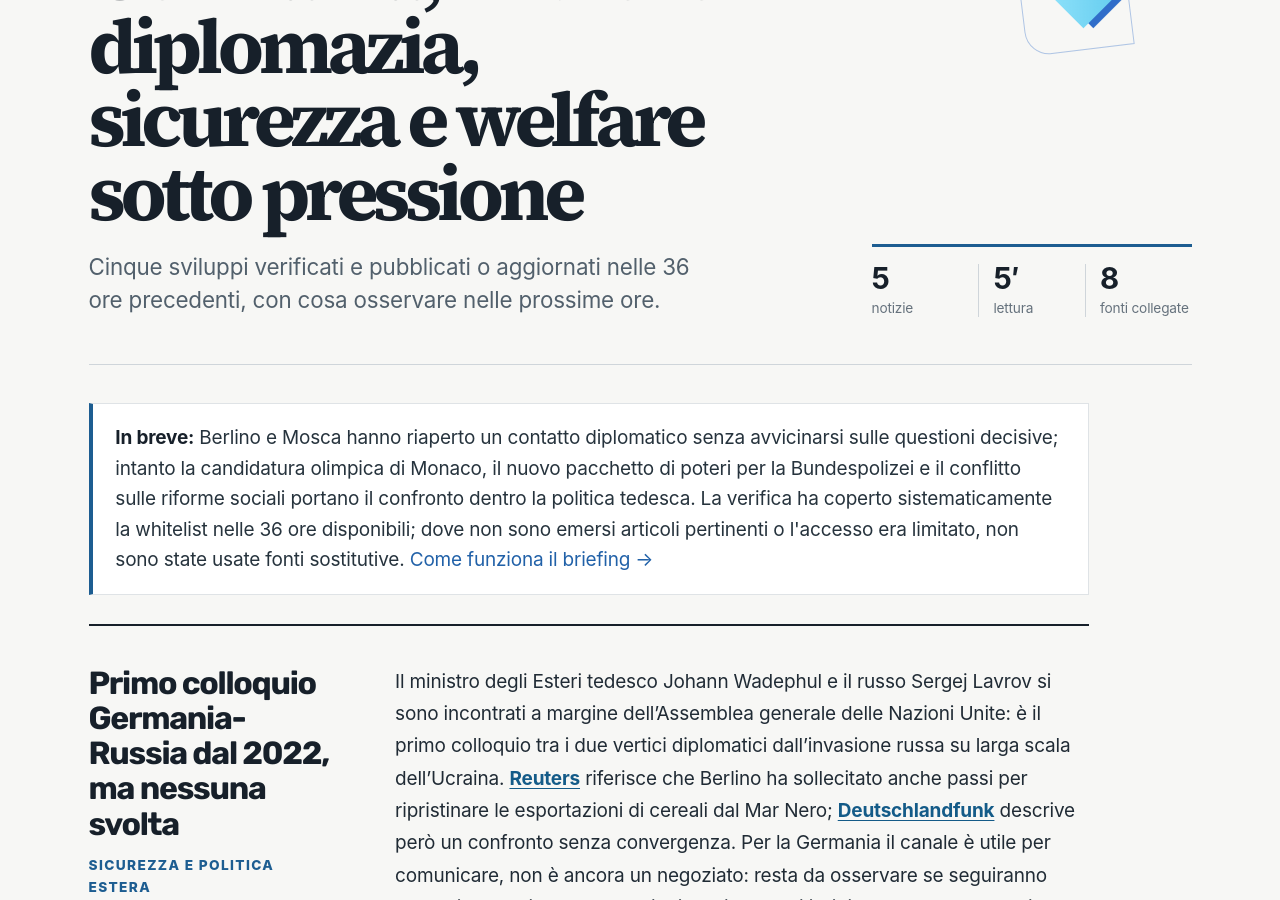
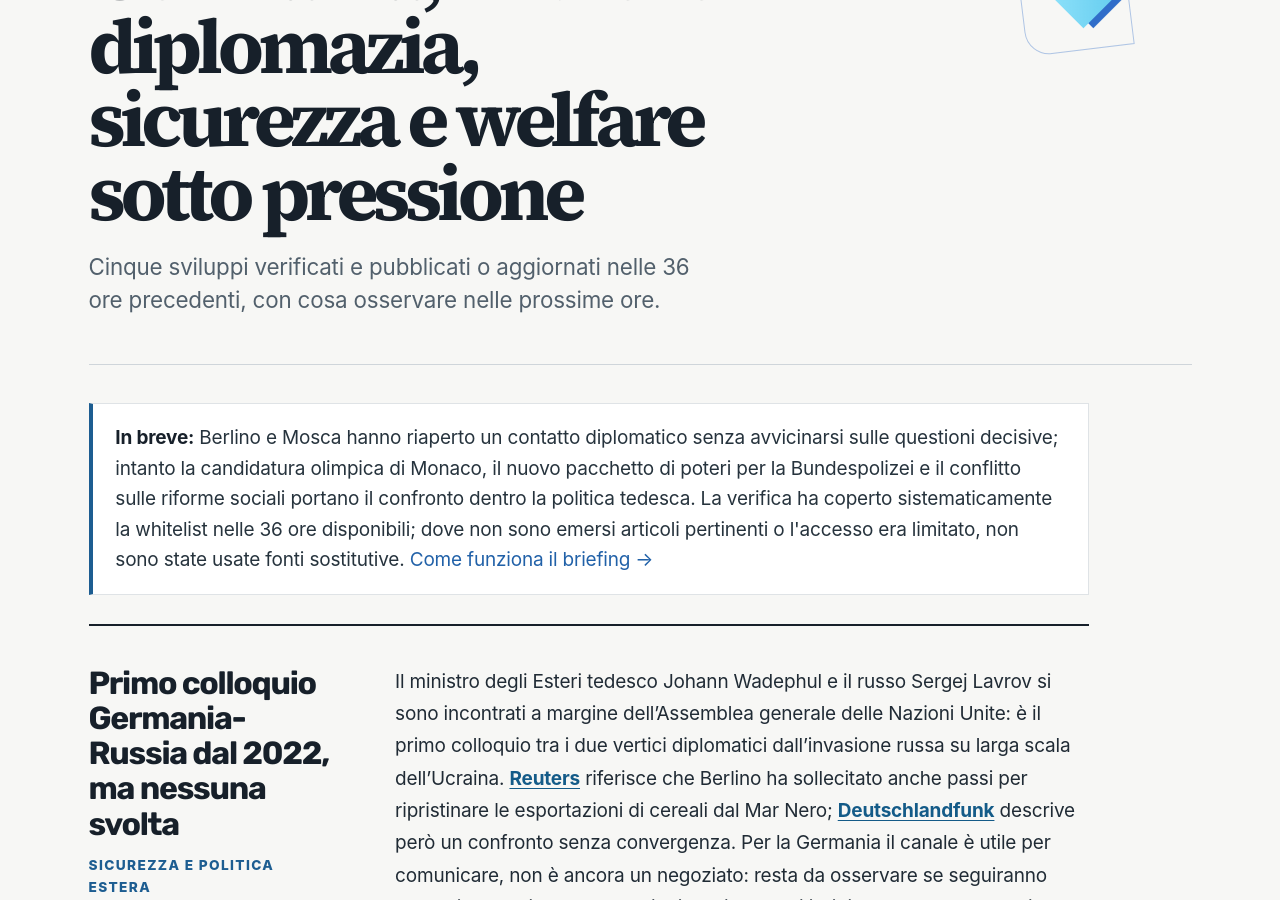
Before and after one commit to ottoottone/prj-news-mattino, a Jekyll site: the page built from index.html, in a window 1280 px wide and 900 px high, scrolled down 367 px. Built offline with Jekyll 4.4.1, drawn with Linux system fonts in a browser that asks for light colours; some web fonts are replaced; the list of posts is cut into pages by our own code.

Commit message:
simplify briefing metadata

```diff
--- a/index.html
+++ b/index.html
@@ -11,11 +11,6 @@ title: Oggi
     <h1 id="today-title">{{ latest_issue.title }}</h1>
     <p class="content-first-deck">{{ latest_issue.description }}</p>
   </div>
-  <div class="briefing-facts compact-facts" aria-label="Dettagli dell'edizione">
-    <div><strong>{{ latest_issue.news_count | default: latest_issue.sections | default: 5 }}</strong><span>notizie</span></div>
-    <div><strong>{{ latest_issue.reading_time | default: 5 }}′</strong><span>lettura</span></div>
-    <div><strong>{{ latest_issue.sources_count | default: 12 }}</strong><span>fonti collegate</span></div>
-  </div>
 </section>
 
 <article class="homepage-briefing" aria-labelledby="today-title">
@@ -24,7 +19,7 @@ title: Oggi
 
 <section class="archive-preview compact-archive" aria-labelledby="archive-title">
   <div class="section-heading"><div><p class="eyebrow">Da rileggere</p><h2 id="archive-title">Le ultime edizioni</h2></div><a class="text-link" href="{{ '/archivio/' | relative_url }}">Vedi tutto →</a></div>
-  <ul class="post-feed archive-feed">{% for issue in site.newsletter limit: 4 %}<li class="post-feed-item"><div class="post-feed-meta"><time datetime="{{ issue.date | date_to_xmlschema }}">{{ issue.date | date: "%d.%m.%Y" }}</time><span class="post-feed-sep">·</span><span>{{ issue.reading_time | default: 5 }} min</span></div><h3 class="post-feed-title"><a href="{{ issue.url | relative_url }}">{{ issue.title }}</a></h3><p class="post-feed-excerpt">{{ issue.description }}</p></li>{% endfor %}</ul>
+  <ul class="post-feed archive-feed">{% for issue in site.newsletter limit: 4 %}<li class="post-feed-item"><div class="post-feed-meta"><time datetime="{{ issue.date | date_to_xmlschema }}">{{ issue.date | date: "%d.%m.%Y" }}</time></div><h3 class="post-feed-title"><a href="{{ issue.url | relative_url }}">{{ issue.title }}</a></h3><p class="post-feed-excerpt">{{ issue.description }}</p></li>{% endfor %}</ul>
 </section>
 {% else %}
 <section class="content-first-header"><p class="eyebrow">Briefing mattutino</p><h1>Il prossimo briefing sta arrivando.</h1><p class="content-first-deck">Torna presto per leggere la sintesi della giornata.</p></section>
```
Also changed, not shown: _layouts/newsletter.html (+1 -1 lines), archivio.md (+1 -1 lines).
